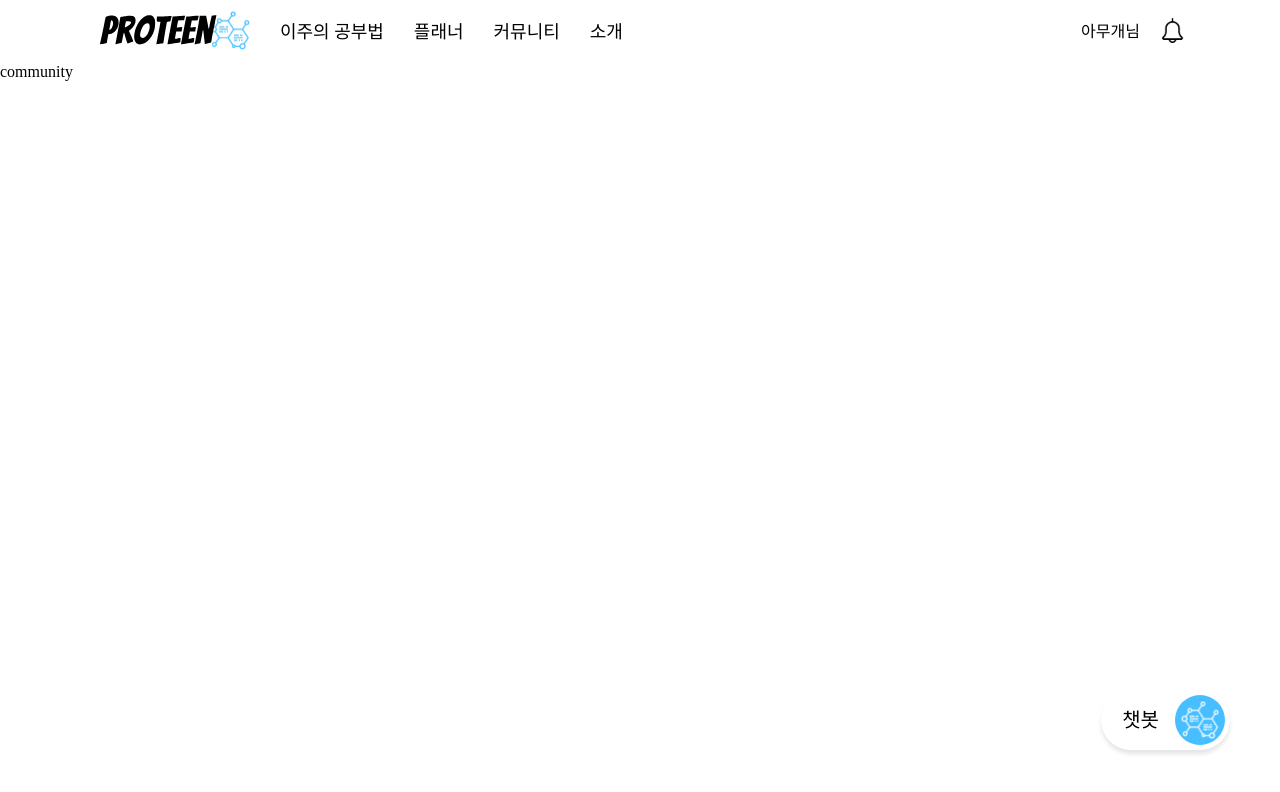
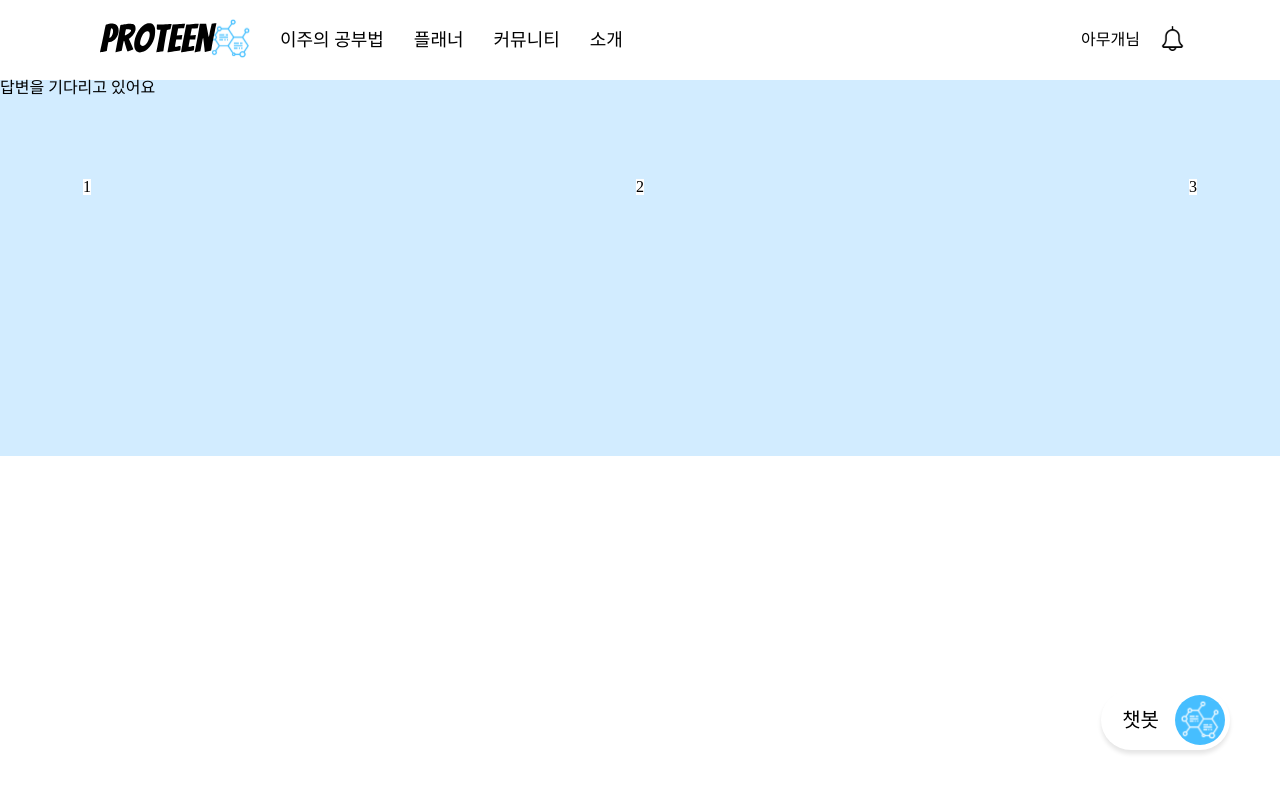
Before and after one commit to 5ewon/proteen-front, a React (Create React App) app: page /main/community in a window 1280 px wide. Shown: the top 792 px of the page. Built offline with nearby package versions, Linux system fonts and the light colour scheme.

Commit message:
중간저장

```diff
--- a/package.json
+++ b/package.json
@@ -10,6 +10,7 @@
     "react": "^18.2.0",
     "react-dom": "^18.2.0",
     "react-router-dom": "^6.3.0",
+    "react-script": "^2.0.5",
     "react-scripts": "5.0.1",
     "web-vitals": "^2.1.4"
   },
--- a/src/Color/Color.scss
+++ b/src/Color/Color.scss
@@ -1,4 +1,5 @@
 $main-blue: #46BEFF;
+$community-blue: #D2ECFF;
 $main-light-blue: #D4F0FF;
 $main-gray: #E8E6E6;
 $main-light-gray: #F4F3F3;
--- a/src/js/Community/Community.js
+++ b/src/js/Community/Community.js
@@ -1,7 +1,23 @@
-function Community(){
-    return(
-        <div>community</div>
+import './Community.scss';
+
+const Community = () => {
+  return (
+    <div id="community-container">
+        <div id="community">
+            <div id="float-post">
+                <div>답변을 기다리고 있어요</div>
+                <div>
+                    <ul className="postList">
+                        <li>1</li>
+                        <li>2</li>
+                        <li>3</li>
+                    </ul>
+                </div>
+            </div>
+        </div>
+    </div>
+
     );
-}
+};
 
 export default Community;
--- /dev/null
+++ b/src/js/Community/Community.scss
@@ -0,0 +1,20 @@
+@import '/src/Color/Color.scss';
+
+#float-post {
+    width:100vw;
+    height: 376px;
+    background-color:$community-blue;
+}
+
+.postList {
+    display:flex;
+    justify-content:space-between;
+}
+
+.postList li {
+    display:flex;
+    align-items: center;
+    margin:83px;
+    background-color:white;
+    color:black;
+}
--- a/src/js/Header/Header.scss
+++ b/src/js/Header/Header.scss
@@ -4,7 +4,7 @@
     display: flex;
     align-items: center;
     justify-content: space-between;
-    height: 64px;
+    height: 80px;
     width: 100%;
     padding: 0 85px;
     box-sizing: border-box;
```
Also changed, not shown: 1 other file (tests, documents, lock files or other folders).
